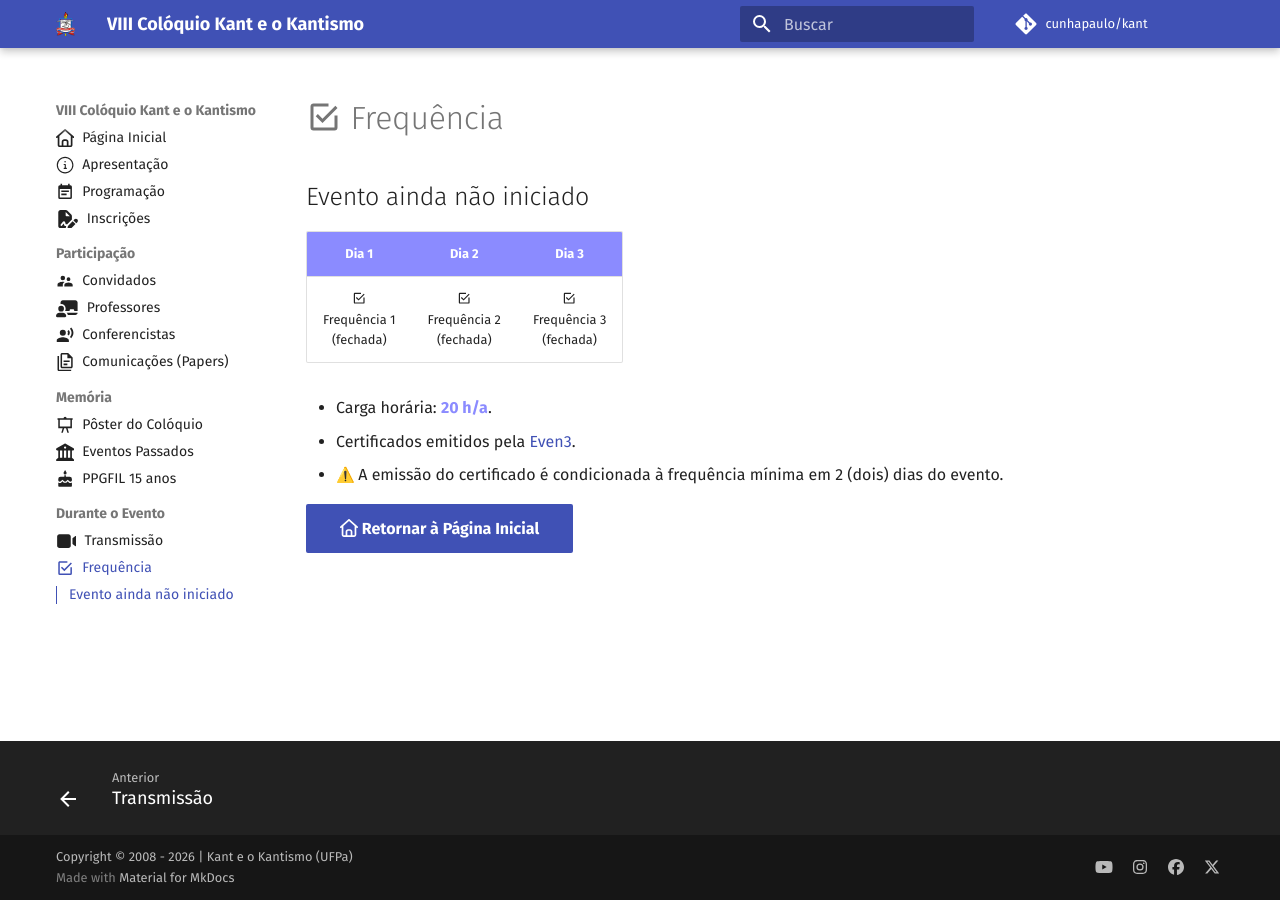
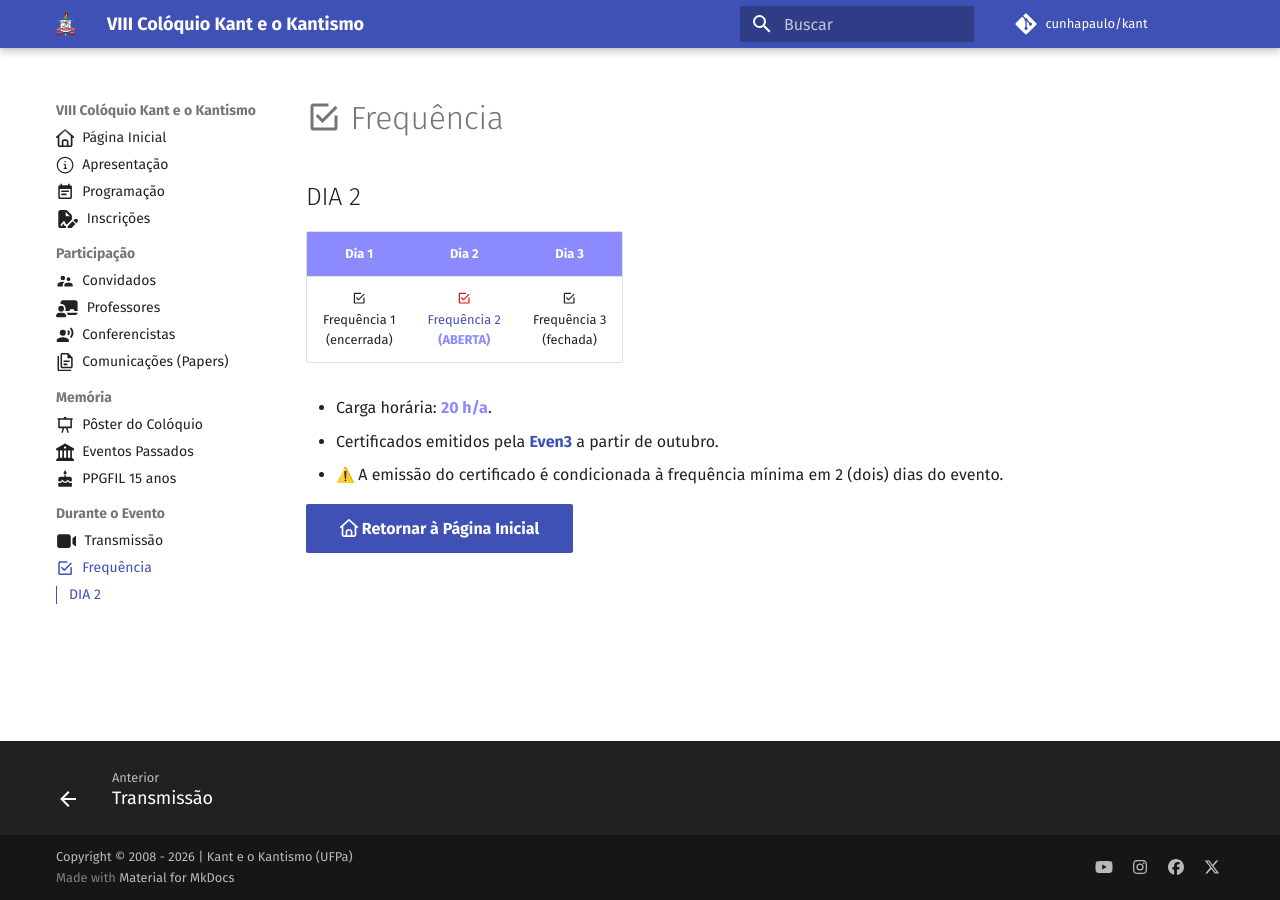
Before and after one commit to cunhapaulo/kant, an MkDocs documentation site: the page built from docs/frequencia.md, in a window 1280 px wide. Built offline with MkDocs 1.6.1 and Material for MkDocs 9.7.7, drawn with Linux system fonts in a browser that asks for light colours; emoji names are drawn with the system emoji font; comment, search, counter and statistics services are not loaded.

Commit message:
Versão Final

```diff
--- a/docs/frequencia.md
+++ b/docs/frequencia.md
@@ -4,39 +4,35 @@ icon: material/checkbox-marked-outline
 
 #  :material-checkbox-marked-outline: Frequência
 
-## Evento ainda não iniciado
+<!-- ## Evento ainda não iniciado
 |                                Dia 1                                |                                Dia 2                                |                                Dia 3                                |
 | :-----------------------------------------------------------------: | :-----------------------------------------------------------------: | :-----------------------------------------------------------------: |
-| :material-checkbox-marked-outline: <br> Frequência 1 <br> (fechada) | :material-checkbox-marked-outline: <br> Frequência 2 <br> (fechada) | :material-checkbox-marked-outline: <br> Frequência 3 <br> (fechada) |
+| :material-checkbox-marked-outline: <br> Frequência 1 <br> (fechada) | :material-checkbox-marked-outline: <br> Frequência 2 <br> (fechada) | :material-checkbox-marked-outline: <br> Frequência 3 <br> (fechada) | -->
 
 <!-- ## DIA 1
 |                                                                    Dia 1                                                                    |                                Dia 2                                |                                Dia 3                                |
 | :-----------------------------------------------------------------------------------------------------------------------------------------: | :-----------------------------------------------------------------: | :-----------------------------------------------------------------: |
-| [:material-checkbox-marked-outline:{ .youtube } <br> Frequência 1 <br> **(ABERTA)**](https://forms.gle/xA7byvf1byVERLZv6){target="_blank" } | :material-checkbox-marked-outline: <br> Frequência 2 <br> (fechada) | :material-checkbox-marked-outline: <br> Frequência 3 <br> (fechada) |
-|                                                                                                                                             |                                                                     |                                                                     | -->
+| [:material-checkbox-marked-outline:{ .youtube } <br> Frequência 1 <br> **(ABERTA até 18h00)**](https://forms.gle/xA7byvf1byVERLZv6){target="_blank" } | :material-checkbox-marked-outline: <br> Frequência 2 <br> (fechada) | :material-checkbox-marked-outline: <br> Frequência 3 <br> (fechada) | -->
 
-<!-- ## DIA 2
+## DIA 2
 |                                 Dia 1                                 |                                                                 Dia 2                                                                  |                                Dia 3                                |
 | :-------------------------------------------------------------------: | :------------------------------------------------------------------------------------------------------------------------------------: | :-----------------------------------------------------------------: |
 | :material-checkbox-marked-outline: <br> Frequência 1 <br> (encerrada) | [:material-checkbox-marked-outline:{ .youtube } <br> Frequência 2 <br> **(ABERTA)**](https://forms.gle/p3pNxFPaMGUrgu3u6){target="_blank" } | :material-checkbox-marked-outline: <br> Frequência 3 <br> (fechada) |
-|                                                                       |                                                                                                                                        |                                                                     | -->
 
 <!-- ## DIA 3
 |                                 Dia 1                                 |                                 Dia 2                                 |                                                                    Dia 3                                                                    |
 | :-------------------------------------------------------------------: | :-------------------------------------------------------------------: | :-----------------------------------------------------------------------------------------------------------------------------------------: |
-| :material-checkbox-marked-outline: <br> Frequência 1 <br> (encerrada) | :material-checkbox-marked-outline: <br> Frequência 2 <br> (encerrada) | [:material-checkbox-marked-outline:{ .youtube } <br> Frequência 3 <br> **(ABERTA)**](https://forms.gle/1r2EpPnYjZm6Wdbx8){target="_blank" } |
-|                                                                       |                                                                       |                                                                                                                                             | -->
+| :material-checkbox-marked-outline: <br> Frequência 1 <br> (encerrada) | :material-checkbox-marked-outline: <br> Frequência 2 <br> (encerrada) | [:material-checkbox-marked-outline:{ .youtube } <br> Frequência 3 <br> **(ABERTA)**](https://forms.gle/1r2EpPnYjZm6Wdbx8){target="_blank" } |-->
 
 <!-- ## Evento encerrado
 |                                 Dia 1                                 |                                 Dia 2                                 |                                 Dia 3                                 |
 | :-------------------------------------------------------------------: | :-------------------------------------------------------------------: | :-------------------------------------------------------------------: |
-| :material-checkbox-marked-outline: <br> Frequência 1 <br> (encerrada) | :material-checkbox-marked-outline: <br> Frequência 2 <br> (encerrada) | :material-checkbox-marked-outline: <br> Frequência 3 <br> (encerrada) |
-|                                                                       |                                                                       |                                                                       | -->
+| :material-checkbox-marked-outline: <br> Frequência 1 <br> (encerrada) | :material-checkbox-marked-outline: <br> Frequência 2 <br> (encerrada) | :material-checkbox-marked-outline: <br> Frequência 3 <br> (encerrada) |-->
 
 
 
 - Carga horária: **20 h/a**. <br>
-- Certificados emitidos pela [Even3](https://www.even3.com.br/viii-coloquio-kant-e-o-kantismo-historia-da-filosofia-alema-kant-wolff-e-schiller-768720). <br>
+- Certificados emitidos pela **[Even3](https://www.even3.com.br/viii-coloquio-kant-e-o-kantismo-historia-da-filosofia-alema-kant-wolff-e-schiller-768720)** a partir de outubro. <br>
 -  :warning: A emissão do certificado é condicionada à frequência mínima em 2 (dois) dias do evento.
 
 
```
Also changed, not shown: docs/comunicacoes.md (+1 -1 lines), docs/professores.md (+1 -1 lines), docs/programa.md (+1 -1 lines), 4 other files.
